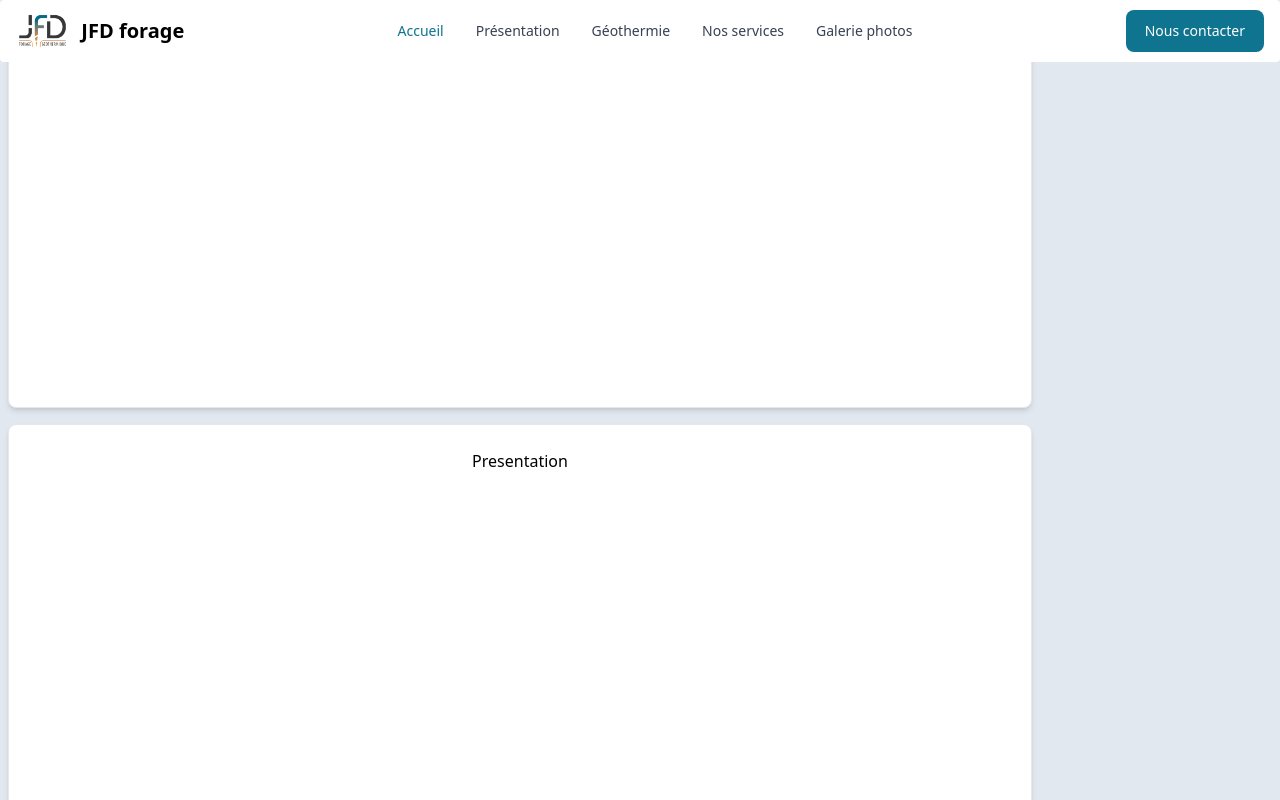
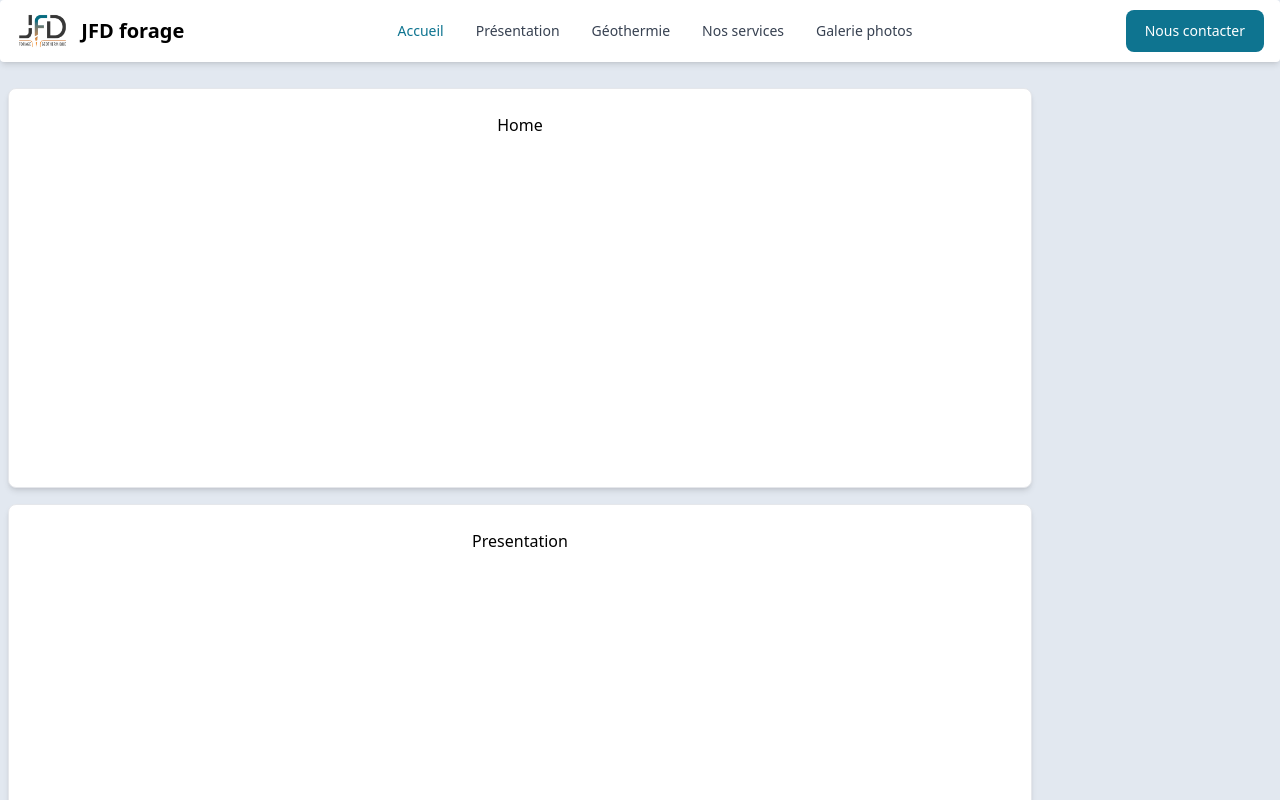
Before and after one commit to tsepton/jfdforage, a Next.js app: page / in a window 1280 px wide. Shown: the top 800 px of the page. Built offline with nearby package versions, Linux system fonts and the light colour scheme.

Commit message:
Update layout

```diff
--- a/src/components/navbar.tsx
+++ b/src/components/navbar.tsx
@@ -24,7 +24,7 @@ export default function NavBar(props: any) {
 
   return (
     <Navbar
-      className={props.className + "  fixed w-full"} // FIXME: content goes under the navbar
+      className={props.className + " fixed w-full shadow-md"} // FIXME: content goes under the navbar (added a temporary padding on the parent for now)
       fluid={true}
       rounded={true}
     >
--- a/src/pages/_app.tsx
+++ b/src/pages/_app.tsx
@@ -1,12 +1,8 @@
-import Layout from '@/components/layout';
-import '@/styles/globals.css';
-import type { AppProps } from 'next/app';
+import Layout from "@/components/layout";
+import "@/styles/globals.css";
+import type { AppProps } from "next/app";
 import { Head } from "next/document";
 
 export default function App({ Component, pageProps }: AppProps) {
-  return (
-    <Layout>
-      <Component {...pageProps} />
-    </Layout>
-  );
+  return <Component {...pageProps} />;
 }
--- a/src/pages/index.tsx
+++ b/src/pages/index.tsx
@@ -1,3 +1,4 @@
+import Layout from "@/components/layout";
 import ContactSection from "@/section/contaxt";
 import GeothermalSection from "@/section/geothermal";
 import HomeSection from "@/section/home";
@@ -7,7 +8,8 @@ import ServiceSection from "@/section/services";
 
 export default function Home(props: any) {
   return (
-    <div className="flex flex-col justify-center">
+    <Layout>
+      <div className="flex flex-col justify-center pt-20">
         <HomeSection id="#home" />
         <PresentationSection id="#presentation" />
         <GeothermalSection id="#geothermal" />
@@ -15,5 +17,6 @@ export default function Home(props: any) {
         <PhotoSection id="#photo" />
         <ContactSection id="#contact" />
       </div>
+    </Layout>
   );
 }
```
Lines whose indentation alone changed are shown as unchanged.
